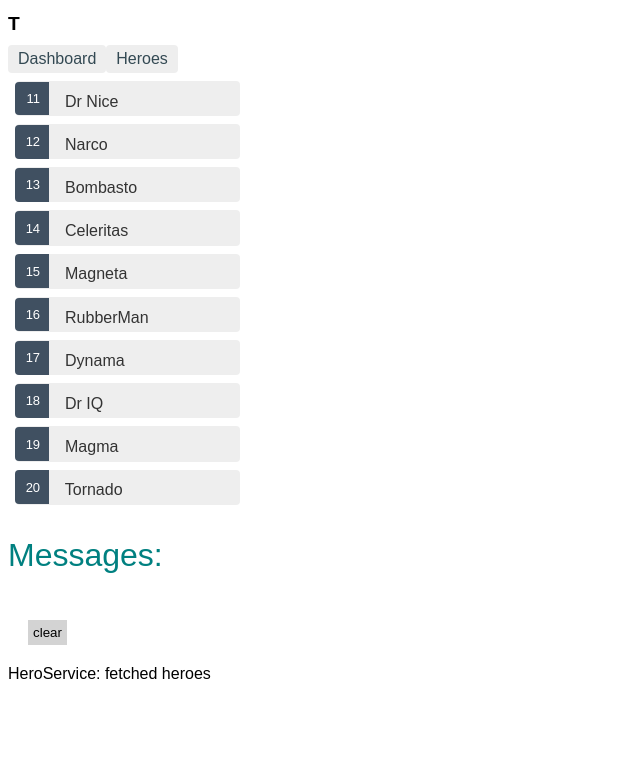
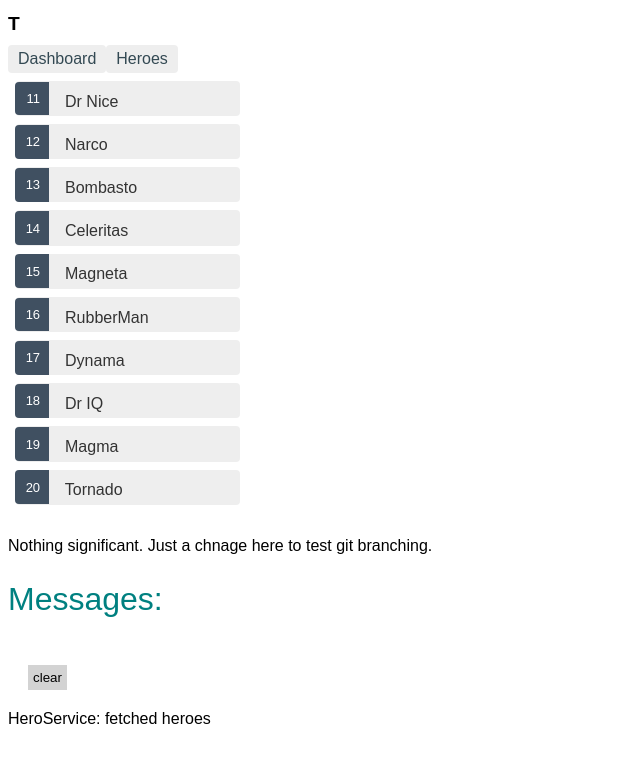
Before and after one commit to jakubbachniak/angular-tour, an Angular app: page /heroes in a window 1280 px wide. Shown: the top 762 px of the page, without its empty margins (0-640 px from the left). Built offline with nearby package versions, Linux system fonts and the light colour scheme.

Commit message:
Nothing significant. Just a paragraph Testing branching in git, so needdd a change

```diff
--- a/src/app/heroes/heroes.component.html
+++ b/src/app/heroes/heroes.component.html
@@ -6,3 +6,4 @@
     </a>
   </li>
 </ul>
+<p>Nothing significant. Just a chnage here to test git branching.</p>
```
